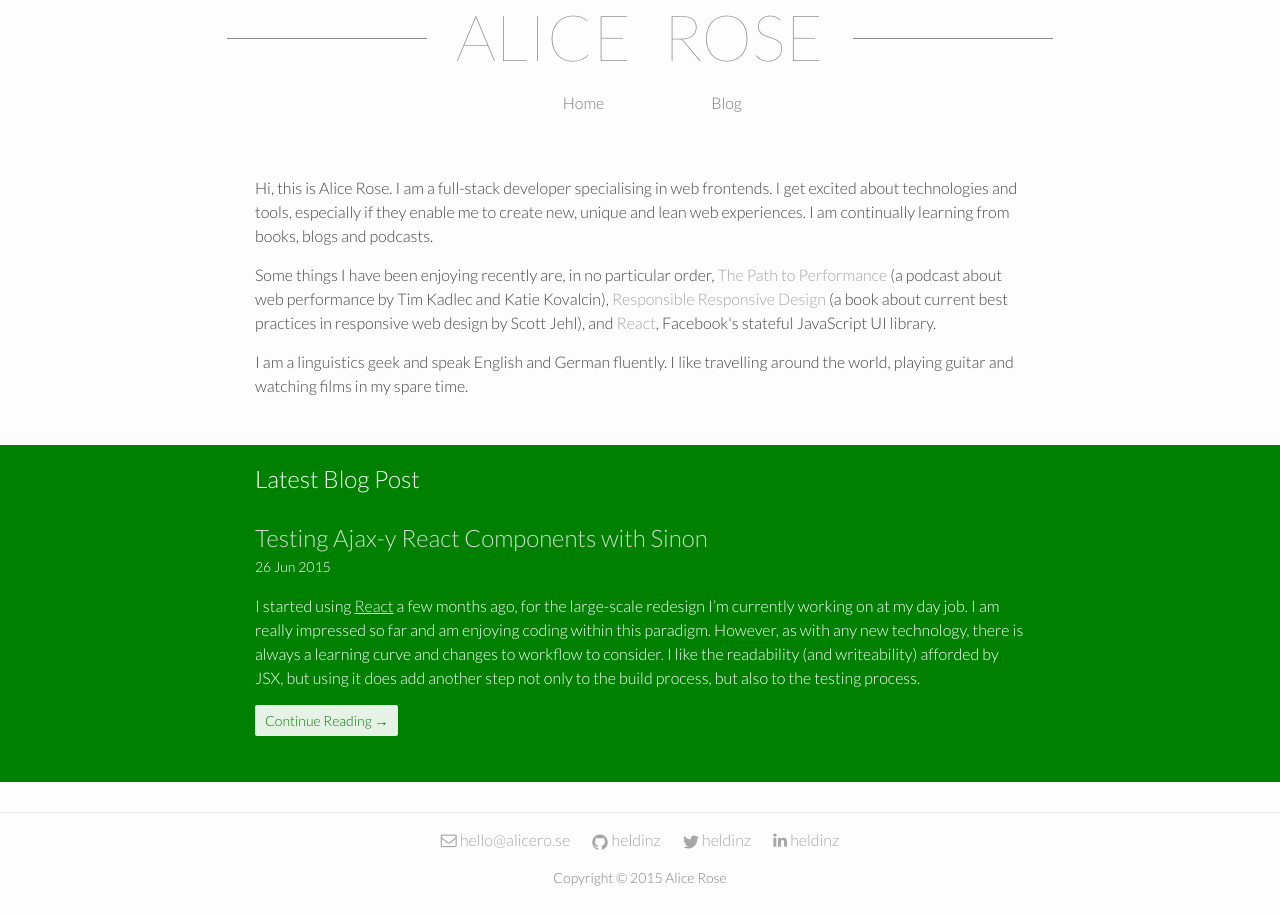
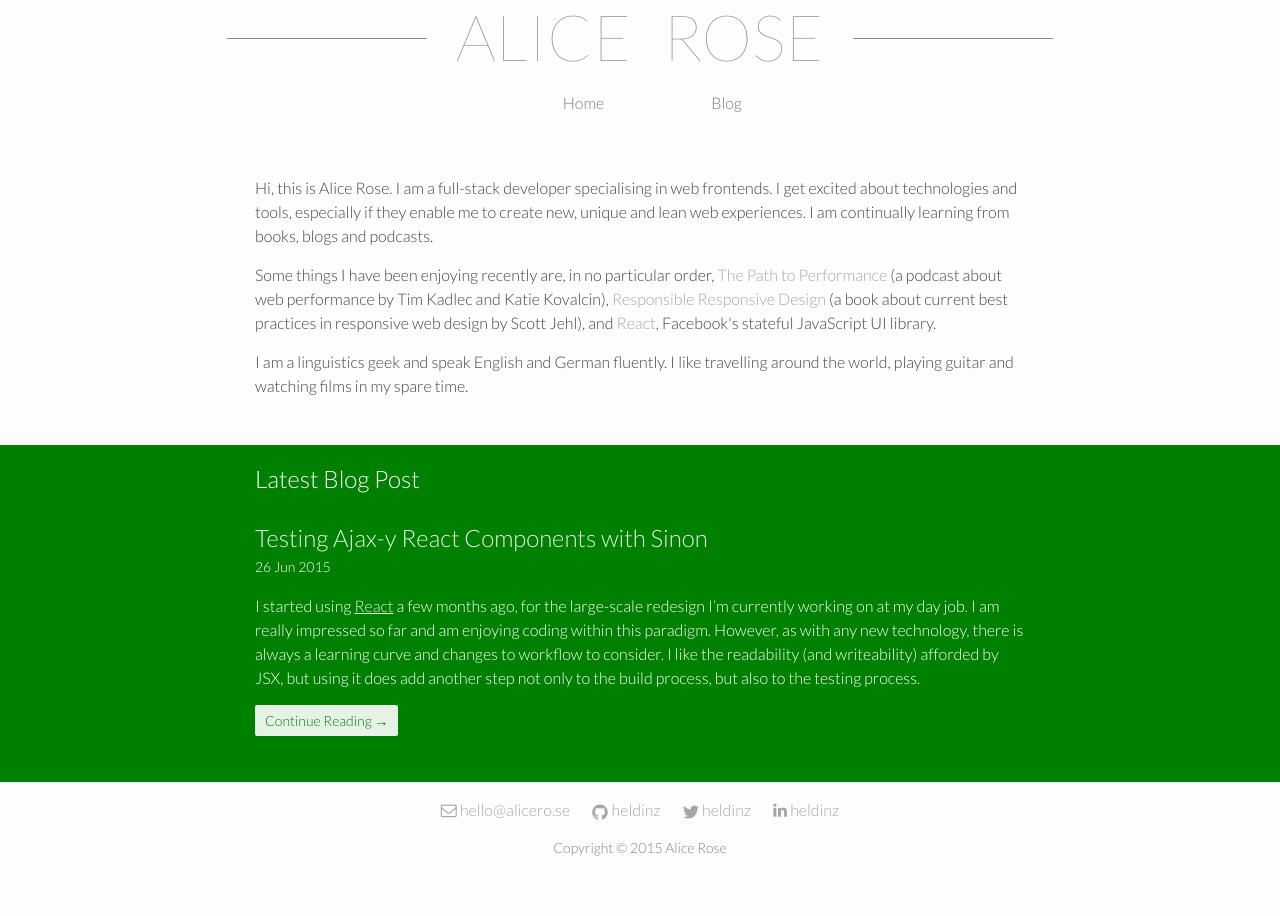
Before and after one commit to heldinz/heldinz.github.io, a Jekyll site: the page built from index.html, in a window 1280 px wide. Built offline with Jekyll 4.4.1, drawn with Linux system fonts in a browser that asks for light colours; nearby versions of some CDN libraries.

Commit message:
Small CSS fixes

```diff
--- a/_layouts/home.html
+++ b/_layouts/home.html
@@ -7,7 +7,7 @@
 
     {% include header.html %}
 
-    <div class="page-content">
+    <div class="home page-content">
       <div class="wrapper">
         {{ content }}
       </div>
--- a/_sass/_layout.scss
+++ b/_sass/_layout.scss
@@ -291,9 +291,14 @@ a {
     }
 }
 
+
 /**
- * Feature
+ * Homepage
  */
+ .home {
+   padding-bottom: 0;
+ }
+
 .featured {
   margin-top: 2em;
   background-color: $brand-color;
@@ -326,13 +331,6 @@ a {
     padding: 1em 0;
   }
 
-  .post-link {
-    &,
-    &:visited {
-        color: $grey-color-light;
-    }
-  }
-
   .more-link {
     background-color: $contrast-color;
 
@@ -345,7 +343,7 @@ a {
     &:hover,
     &:active,
     &:focus {
-      color: $brand-color;
+      // color: $brand-color;
       opacity: 1.0;
     }
   }
```
